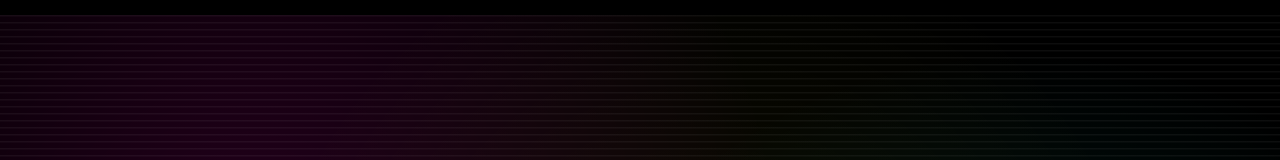
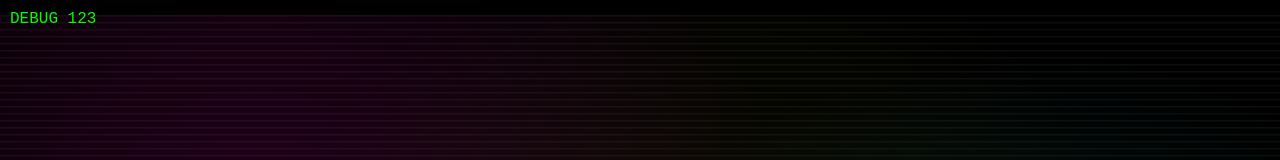
Before and after one commit to souaescript/beautiful-site, a plain HTML site: page index.html in a window 1280 px wide. Shown: the top 160 px of the page. Drawn offline with Linux system fonts and the light colour scheme.

Commit message:
Update index.html

```diff
--- a/index.html
+++ b/index.html
@@ -1,3 +1,7 @@
+<title>DEBUG 123</title>
+<div style="position:fixed;top:10px;left:10px;color:#0f0;font:16px monospace;z-index:9999;">
+  DEBUG 123
+</div>
 <!doctype html>
 <html lang="en">
 <head>
```
